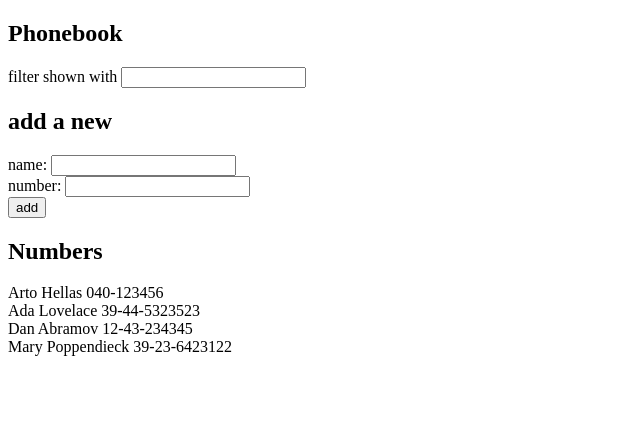
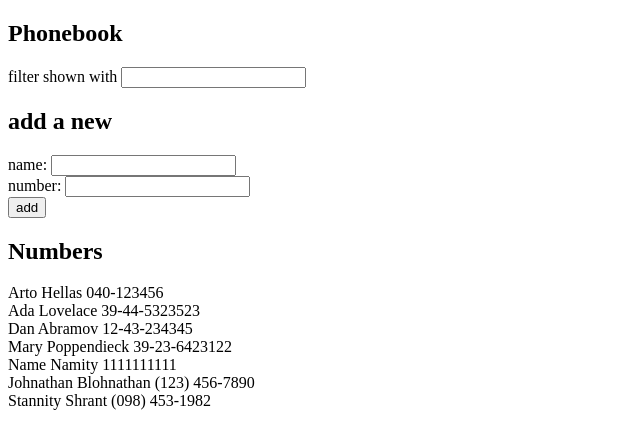
Before and after one commit to Brendon-K/fullstackopen, a React (Vite) app in the folder part2/phonebook/: page / in a window 1280 px wide. Shown: the top 448 px of the page, without its empty margins (0-640 px from the left). Built offline with nearby package versions, Linux system fonts and the light colour scheme; data requests are answered from the project's data file.

Commit message:
finished 2.12

```diff
--- a/part2/phonebook/db.json
+++ b/part2/phonebook/db.json
@@ -1,5 +1,5 @@
 {
-  "persons":[
+  "persons": [
     {
       "name": "Arto Hellas",
       "number": "040-123456",
@@ -23,6 +23,24 @@
       "number": "39-23-6423122",
       "match": true,
       "id": 4
+    },
+    {
+      "id": 5,
+      "name": "Name Namity",
+      "number": "1111111111",
+      "match": true
+    },
+    {
+      "id": 6,
+      "name": "Johnathan Blohnathan",
+      "number": "(123) 456-7890",
+      "match": true
+    },
+    {
+      "id": 7,
+      "name": "Stannity Shrant",
+      "number": "(098) 453-1982",
+      "match": true
     }
   ]
 }
--- a/part2/phonebook/src/App.jsx
+++ b/part2/phonebook/src/App.jsx
@@ -9,6 +9,8 @@ const App = () => {
   const [newName, setNewName] = useState('')
   const [newNumber, setNewNumber] = useState('')
   const [newFilter, setNewFilter] = useState('')
+
+  const baseUrl = 'http://localhost:3001/persons'
 
   useEffect(() => {
     axios
@@ -49,10 +51,14 @@ const App = () => {
           id: persons.length+1
         }
 
-        let newPersons = persons.concat(personObject)
-        setPersons(newPersons)
-        setNewName('')
-        setNewNumber('')
+
+        axios
+          .post(baseUrl, personObject)
+          .then(response => {
+            setPersons(persons.concat(response.data))
+            setNewName('')
+            setNewNumber('')
+          })
       }
     }
   }
@@ -80,15 +86,33 @@ const App = () => {
     }
   }
 
+  // Create a list of people who match the current search filter
+  const peopleToShow = persons.filter(person => person.match === true)
+
   return (
     <div>
       <h2>Phonebook</h2>
-      <Filter filter={newFilter} onChange={handleFilterChange} />
+      <Filter
+        filter={newFilter}
+        onChange={handleFilterChange}
+      />
       <h2>add a new</h2>
-      <PersonForm onSubmit={addPerson} nameValue={newName} onNameChange={handleNameChange} numberValue={newNumber} onNumberChange={handleNumberChange} />
+      <PersonForm
+        onSubmit={addPerson}
+        nameValue={newName}
+        onNameChange={handleNameChange}
+        numberValue={newNumber}
+        onNumberChange={handleNumberChange}
+      />
       <h2>Numbers</h2>
       <div>
-        {persons.map(person => person.match ? <Persons key={person.id} name={person.name} number={person.number}/> : '')}
+        {peopleToShow.map(person =>
+          <Persons
+            key={person.id}
+            name={person.name}
+            number={person.number}
+          />
+        )}
       </div>
     </div>
   )
```
Also changed, not shown: 1 other file (tests, documents, lock files or other folders).
